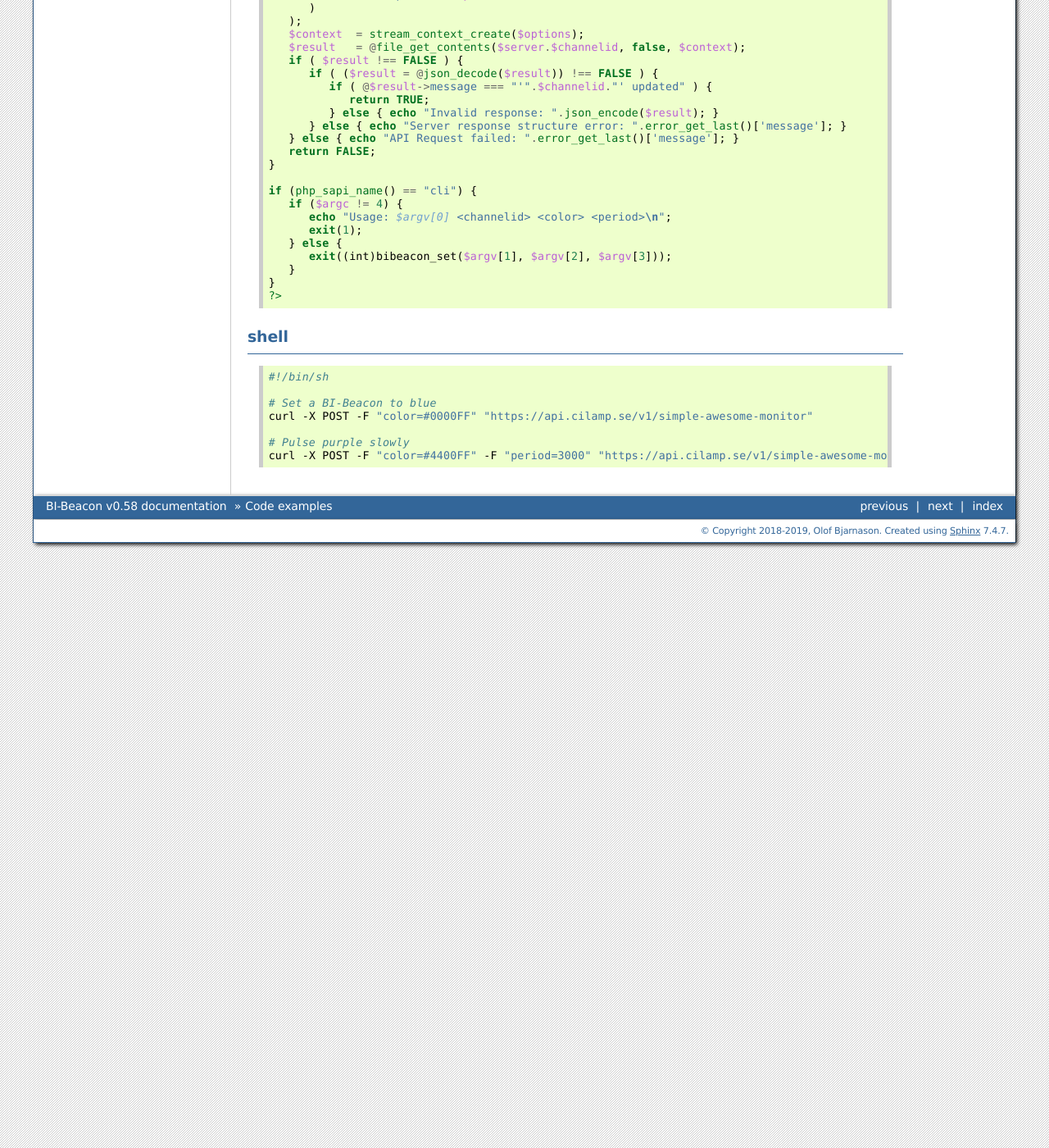
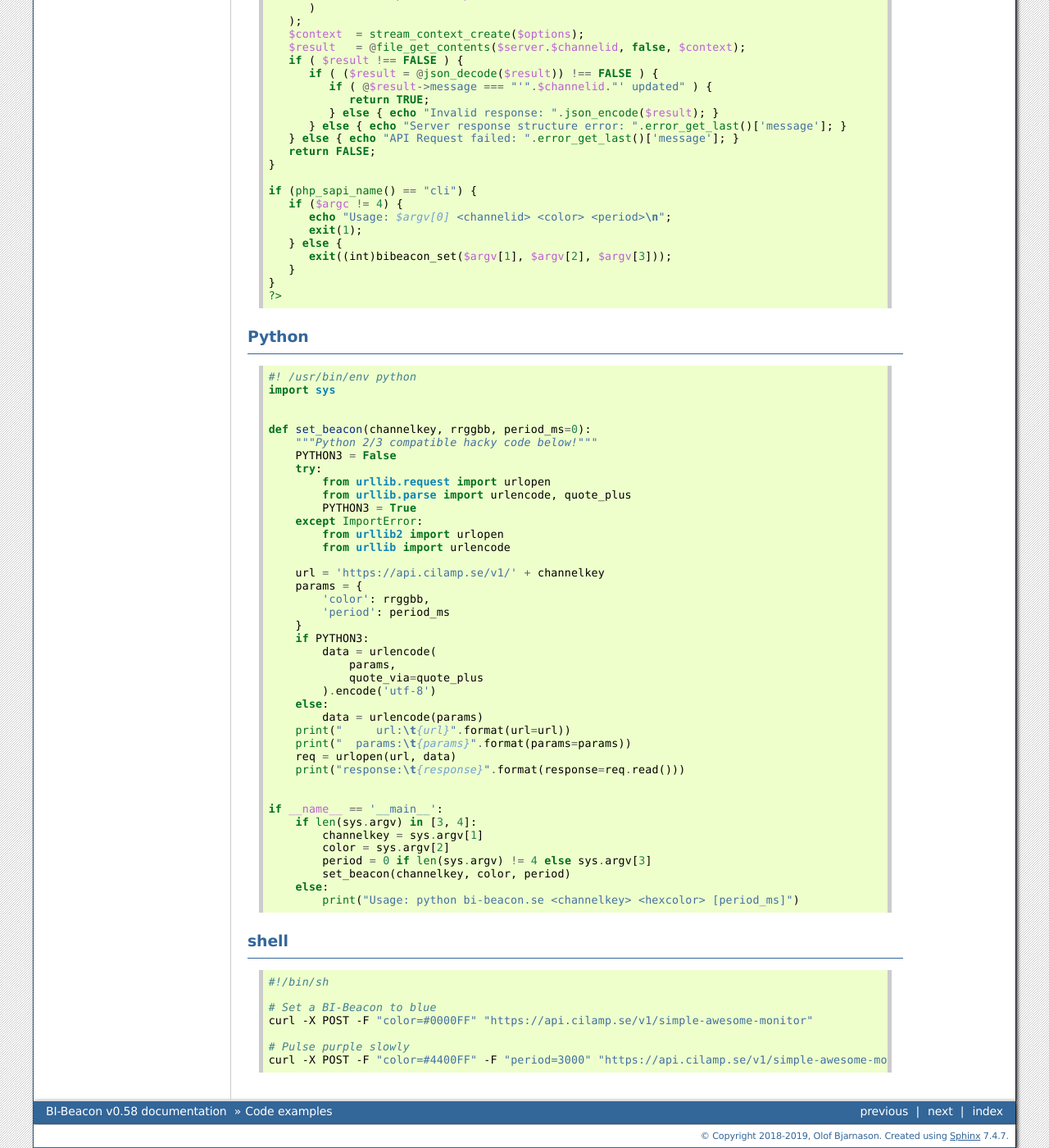
Before and after one commit to BI-Beacon/build-artifacts, a Sphinx documentation site: the page built from docs/code_examples.rst, in a window 1280 px wide and 1400 px high, scrolled down 2442 px. Shown: the whole window at 82% size. Built offline with Sphinx 7.4.7, drawn with Linux system fonts in a browser that asks for light colours.

Commit message:
Automated build

```diff
--- a/docs/code_examples.rst
+++ b/docs/code_examples.rst
@@ -180,6 +180,55 @@ PHP
    ?>
 
 
+Python
+------
+
+.. code-block:: python
+
+   #! /usr/bin/env python
+   import sys
+
+
+   def set_beacon(channelkey, rrggbb, period_ms=0):
+       """Python 2/3 compatible hacky code below!"""
+       PYTHON3 = False
+       try:
+           from urllib.request import urlopen
+           from urllib.parse import urlencode, quote_plus
+           PYTHON3 = True
+       except ImportError:
+           from urllib2 import urlopen
+           from urllib import urlencode
+
+       url = 'https://api.cilamp.se/v1/' + channelkey
+       params = {
+           'color': rrggbb,
+           'period': period_ms
+       }
+       if PYTHON3:
+           data = urlencode(
+               params,
+               quote_via=quote_plus
+           ).encode('utf-8')
+       else:
+           data = urlencode(params)
+       print("     url:\t{url}".format(url=url))
+       print("  params:\t{params}".format(params=params))
+       req = urlopen(url, data)
+       print("response:\t{response}".format(response=req.read()))
+
+
+   if __name__ == '__main__':
+       if len(sys.argv) in [3, 4]:
+           channelkey = sys.argv[1]
+           color = sys.argv[2]
+           period = 0 if len(sys.argv) != 4 else sys.argv[3]
+           set_beacon(channelkey, color, period)
+       else:
+           print("Usage: python bi-beacon.se <channelkey> <hexcolor> [period_ms]")
+
+
+
 shell
 -----
 
```
Also changed, not shown: 10 other files.
